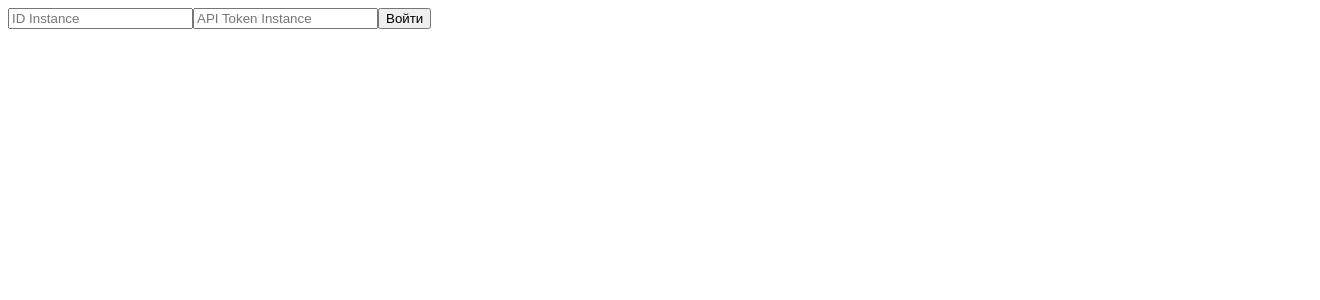
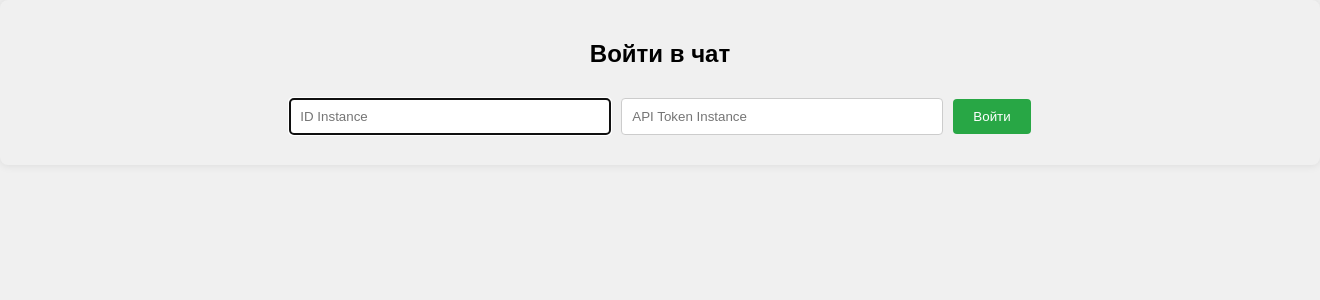
Before and after one commit to Nadezhda-97/whatsapp-chat, a React (Create React App) app in the folder whatsapp-chat/: page /login in a window 1280 px wide. Shown: the top 300 px of the page, 1320 px wide, since content can reach past the window. Built offline with nearby package versions, Linux system fonts and the light colour scheme.

Commit message:
update Login.jsx

```diff
--- a/whatsapp-chat/src/components/Login.jsx
+++ b/whatsapp-chat/src/components/Login.jsx
@@ -1,5 +1,6 @@
 import React, { useState } from 'react';
 import { useNavigate } from 'react-router-dom';
+import '../styles/loginStyles.css';
 
 const Login = ({ setIsLoggedIn, setCredentials }) => {
   const [idInstance, setIdInstance] = useState('');
@@ -19,21 +20,29 @@ const Login = ({ setIsLoggedIn, setCredentials }) => {
   };
 
   return (
+    <div className="login-container">
+      <h2 className="login-title">Войти в чат</h2>
       <form onSubmit={handleSubmit}>
         <input
           type="text"
           placeholder="ID Instance"
           value={idInstance}
           onChange={(e) => setIdInstance(e.target.value)}
+          className="login-input"
+          required
+          autoFocus
         />
         <input
           type="text"
           placeholder="API Token Instance"
           value={apiTokenInstance}
           onChange={(e) => setApiTokenInstance(e.target.value)}
+          className="login-input"
+          required
         />
-      <button type="submit" onClick={handleLogin}>Войти</button>
+        <button type="submit" className="login-button" onClick={handleLogin}>Войти</button>
       </form>
+    </div>
   );
 };
 
```
Lines whose indentation alone changed are shown as unchanged.
